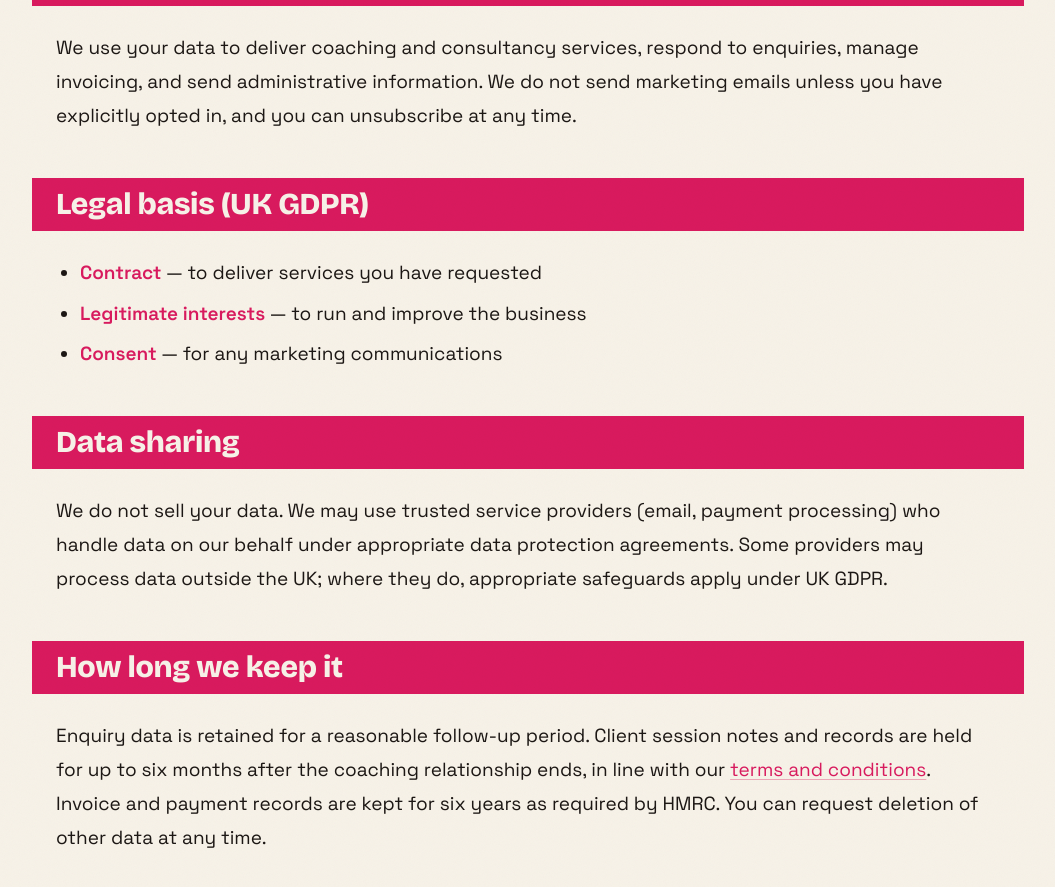
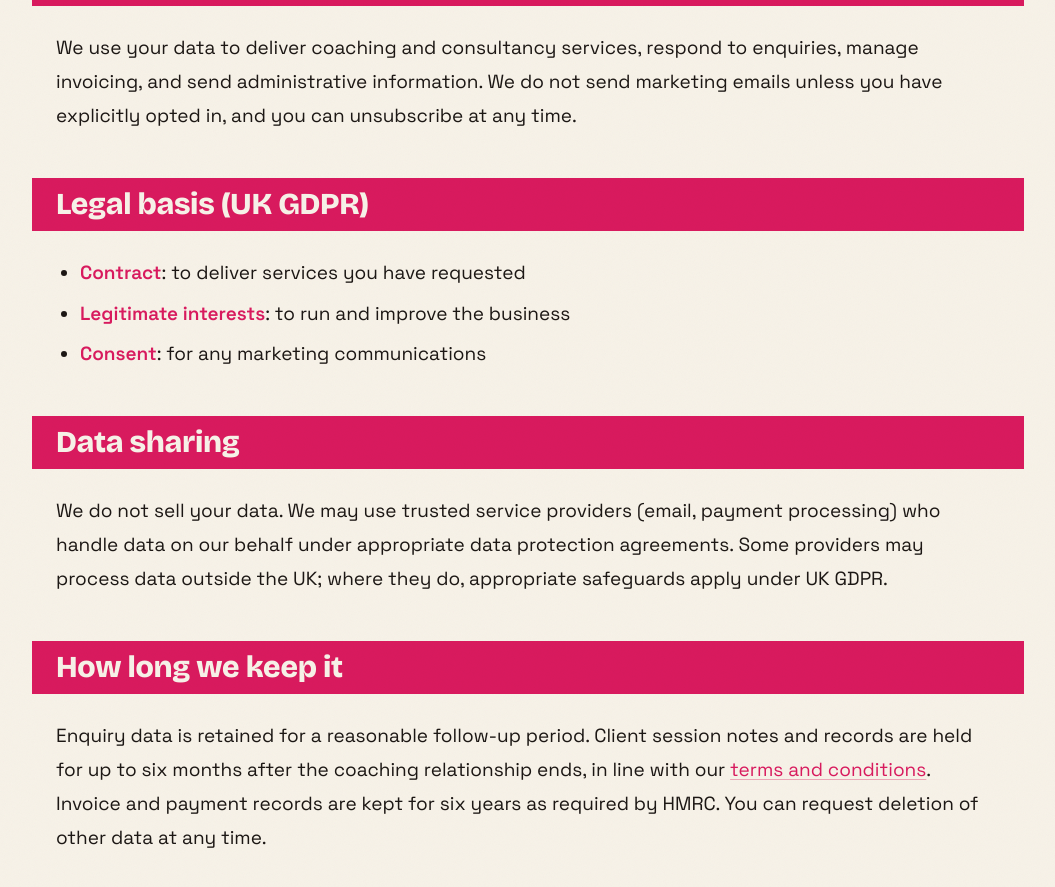
Before and after one commit to outragedpinkracoon/outragedpinkracoon.github.io, a Jekyll site: the page built from pages/privacy.md, in a window 1280 px wide and 900 px high, scrolled down 1826 px. Shown: the top 887 px of the window, without its empty margins (112-1167 px from the left). Built offline with Jekyll 4.4.1, drawn with Linux system fonts in a browser that asks for light colours; comment, search, counter and statistics services are not loaded.

Commit message:
removes EM dashes

```diff
--- a/pages/privacy.md
+++ b/pages/privacy.md
@@ -46,9 +46,9 @@ Contact: <a href="mailto:outragedracooncoaching@gmail.com">outragedracooncoachin
 <h2>Legal basis (UK GDPR)</h2>
 
 <ul>
-  <li><strong>Contract</strong> — to deliver services you have requested</li>
-  <li><strong>Legitimate interests</strong> — to run and improve the business</li>
-  <li><strong>Consent</strong> — for any marketing communications</li>
+  <li><strong>Contract</strong>: to deliver services you have requested</li>
+  <li><strong>Legitimate interests</strong>: to run and improve the business</li>
+  <li><strong>Consent</strong>: for any marketing communications</li>
 </ul>
 
 <h2>Data sharing</h2>
```
Also changed, not shown: pages/coaching-funding.md (+11 -11 lines), pages/who-is-val.md (+2 -2 lines).
